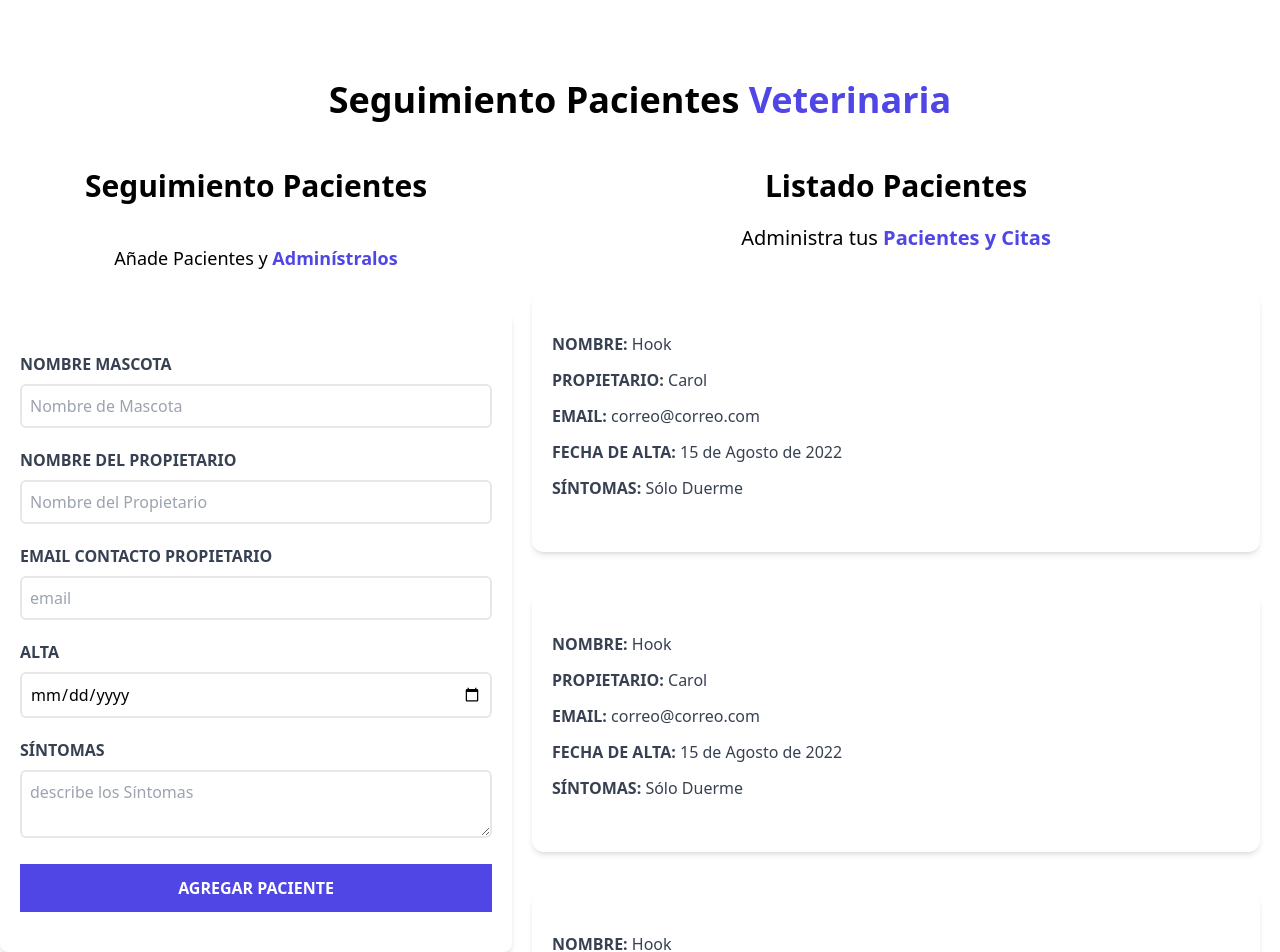
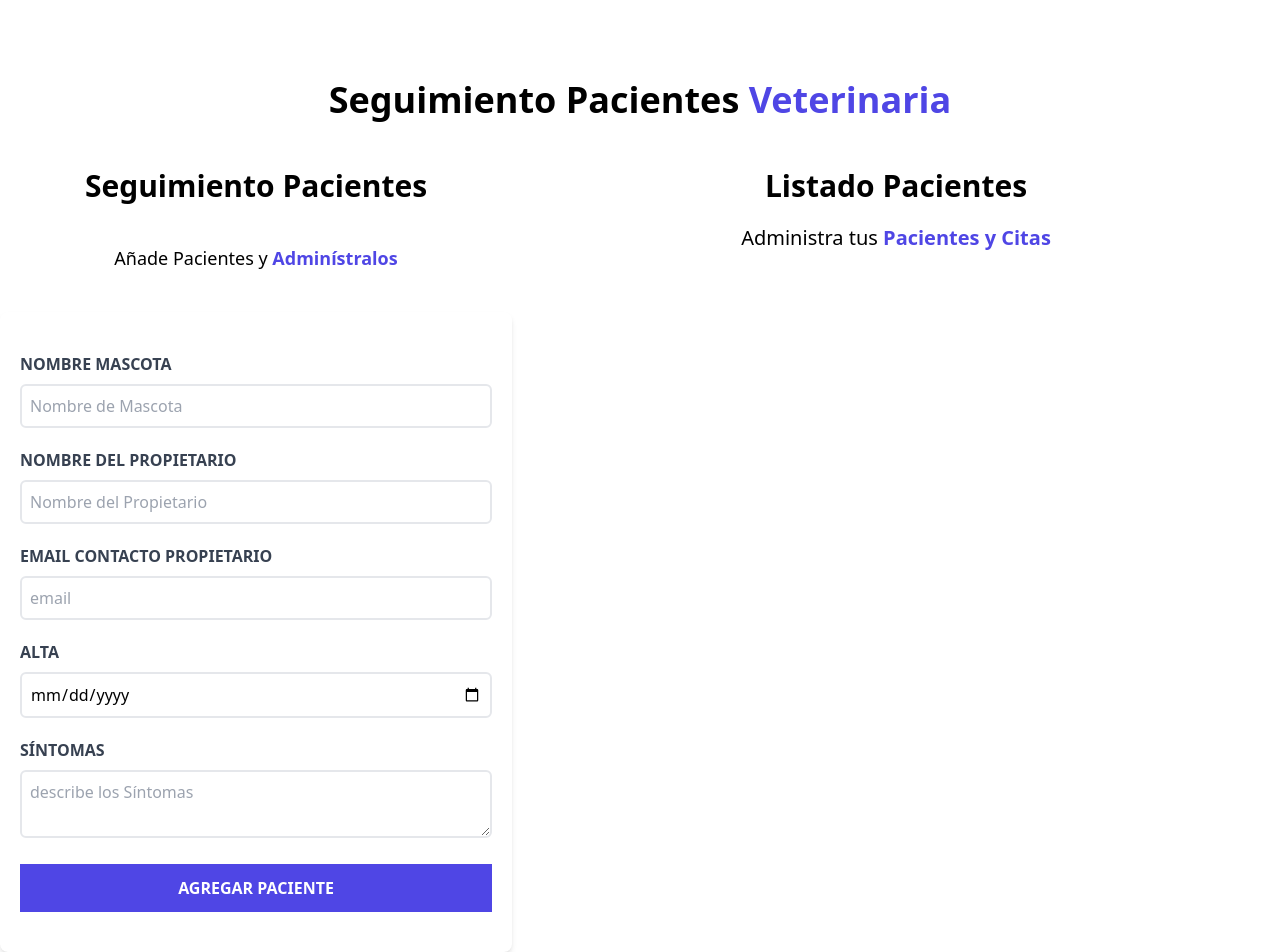
Before and after one commit to CarolinaColmenares/Citas-React, a React (Vite) app: page / in a window 1280 px wide. Shown: the top 952 px of the page. Built offline with nearby package versions, Linux system fonts and the light colour scheme.

Commit message:
Iterando sobre el array

```diff
--- a/src/App.jsx
+++ b/src/App.jsx
@@ -18,7 +18,9 @@ function App() {
           pacientes={pacientes}
           setPacientes={setPacientes}
         />
-        <ListadoPacientes />
+        <ListadoPacientes
+        pacientes={pacientes}
+        />
       </div>
     </div>
   )
--- a/src/ListadoPacientes.jsx
+++ b/src/ListadoPacientes.jsx
@@ -1,6 +1,7 @@
 import Paciente from "./components/Paciente"
 
-const ListadoPacientes = () => {
+const ListadoPacientes = ({ pacientes }) => {
+
     return (
         <div className="md:w-1/2 lg:w-3/5 md:h-screen overflow-y-scroll">
             <h2 className="font-black text-3xl text-center  ">Listado Pacientes</h2>
@@ -8,11 +9,14 @@ const ListadoPacientes = () => {
                 Administra tus {''}
                 <span className="text-indigo-600 font-bold  ">Pacientes y Citas</span>
             </p>
-            <Paciente />
-            <Paciente />
-            <Paciente />
-            <Paciente />
-            <Paciente />
+
+            {pacientes.map(paciente => (
+                <Paciente
+                    paciente={paciente}
+                />
+            )
+            )}
+
 
         </div>
     )
```
